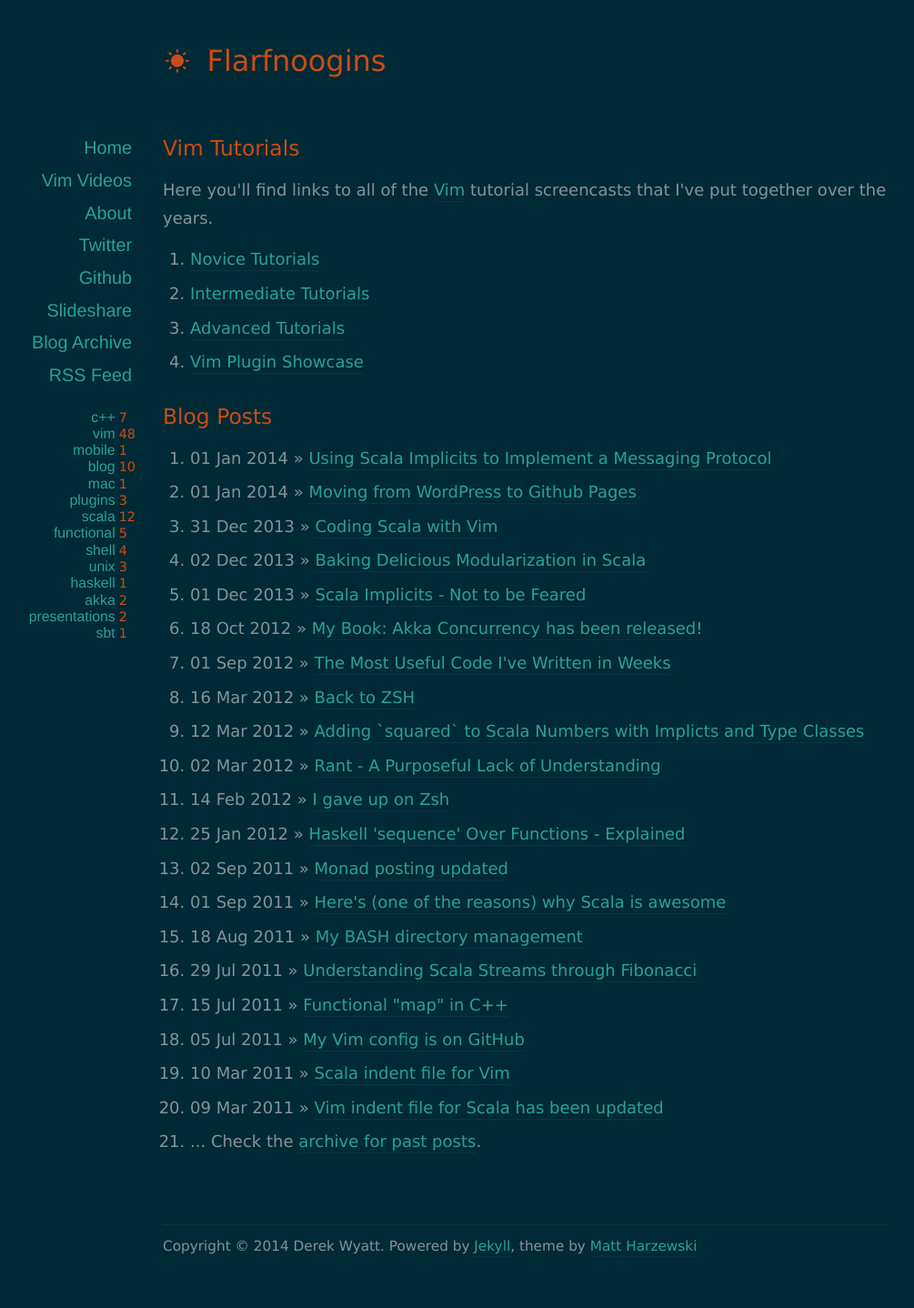
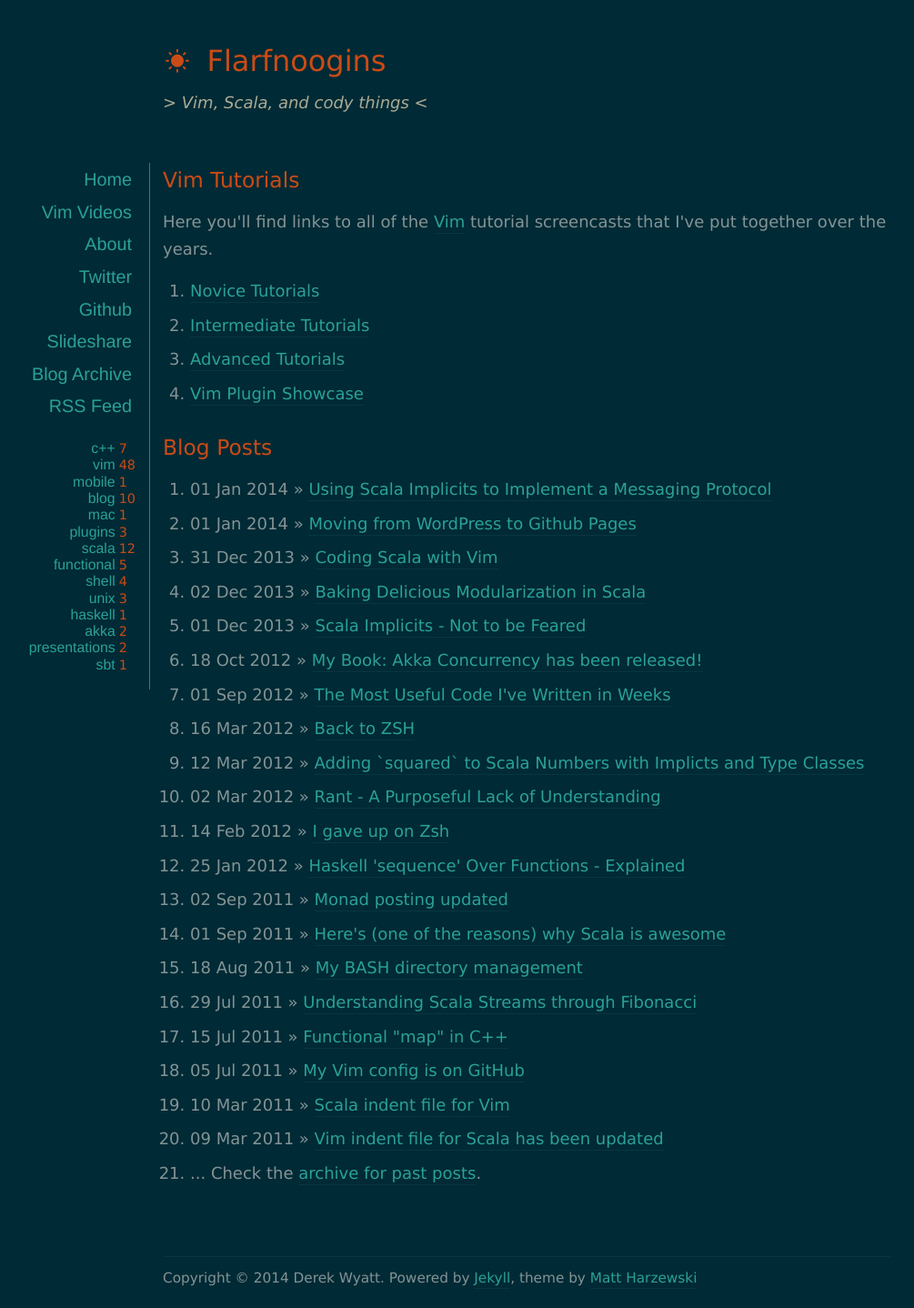
Before and after one commit to derekwyatt/derekwyatt.github.io, a Jekyll site: the page built from index.html, in a window 1280 px wide. Shown: the whole page at 91% size, without its empty margins (61-1066 px from the left). Built offline with Jekyll 4.4.1, drawn with Linux system fonts in a browser that asks for light colours; nearby versions of some CDN libraries; Markdown is read by kramdown in place of the engine named in the settings; before the commit the page ends 1403 px from its top, so only the background shows below that.

Commit message:
Added a site description

```diff
--- a/_config.yml
+++ b/_config.yml
@@ -1,5 +1,6 @@
 name: Flarfnoogins
 author: Derek Wyatt
+description: Vim, Scala, and cody things
 url: http://derekwyatt.github.io
 safe: false
 lsi: false
--- a/_layouts/default.html
+++ b/_layouts/default.html
@@ -14,7 +14,7 @@
 
   <header id="header">
     <h1><a href="/"><i class="icon-sun"></i> {{ site.name }}</a></h1>
-    <p>{{ site.description }}</p>
+    <p><span class="description">&gt; {{ site.description }} &lt;</span></p>
   </header>
 
   <div id="page">
--- a/assets/css/colors-dark.css
+++ b/assets/css/colors-dark.css
@@ -41,6 +41,10 @@ blockquote {
 }
 
 code {
+	color: #2aa198;
+}
+
+#header .description {
 	color: #abab96;
 }
 
--- a/assets/css/style.css
+++ b/assets/css/style.css
@@ -134,6 +134,9 @@ h3 {
 #header h1 a {
 	border: none;
 }
+#header .description {
+  font-style: italic;
+}
 
 #footer {
 	width: 800px;
@@ -154,6 +157,8 @@ h3 {
 	width: 180px;
 	top: 0;
 	left: -210px;
+  padding-right: 15px;
+  border-right: solid #666666 1px;
 }
 
 #sidebar li {
```
Also changed, not shown: favicon.ico (added).
